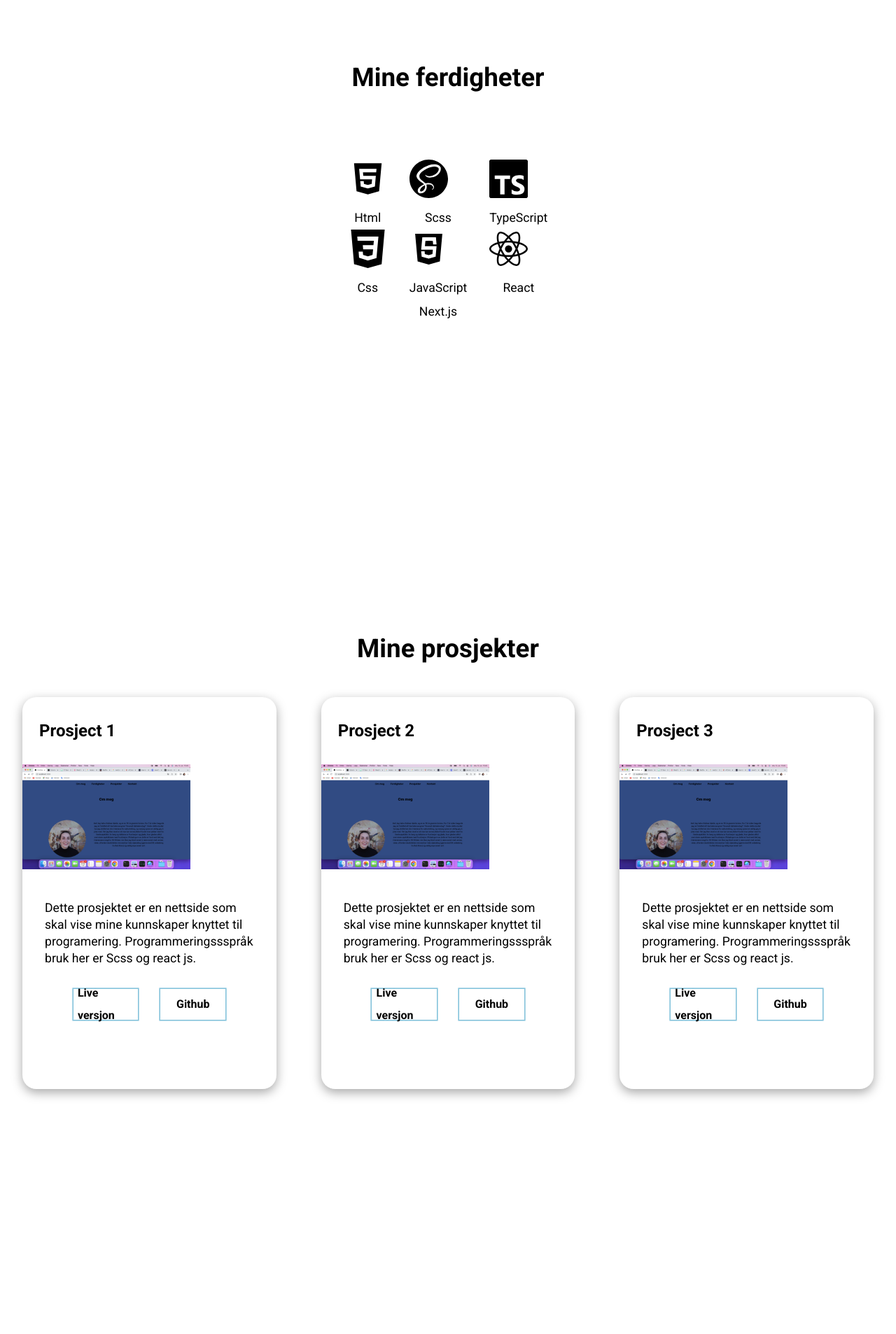
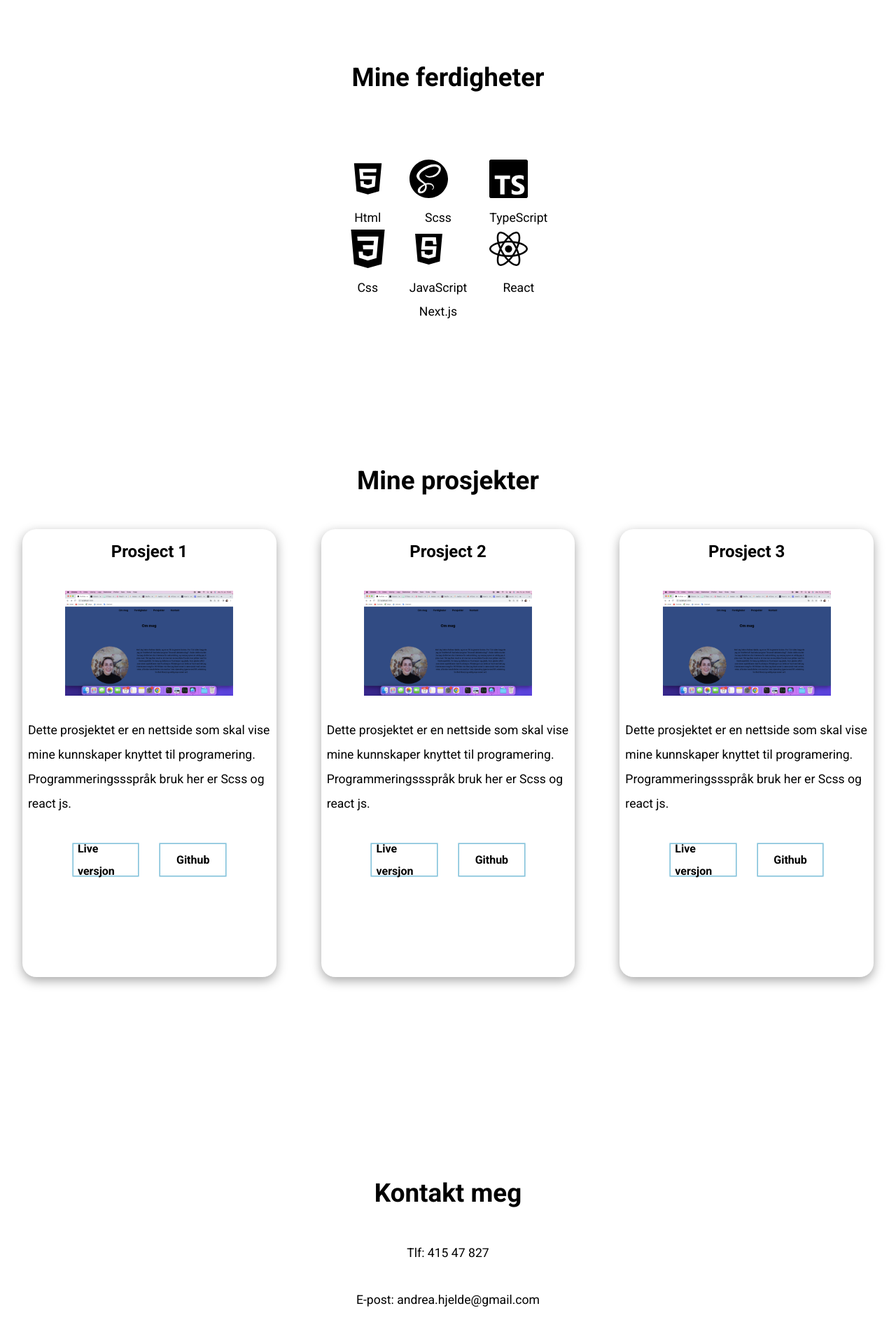
Before and after one commit to andreahjelde/portfolio, a React (Create React App) app: page / in a window 1280 px wide. Shown: the part 673-2579 px from the top of the page at 70% size. Built offline with nearby package versions, Linux system fonts and the light colour scheme.

Commit message:
fix responsive styling

```diff
--- a/src/App.js
+++ b/src/App.js
@@ -9,6 +9,7 @@ import ButtonToTop from "./components/ButtonToTop";
 import React, {useEffect, useState} from "react"
 import Navbar from "./components/sections/Navbar";
 import About from "./components/sections/About";
+
 
 
 
--- a/src/styles/Box.module.scss
+++ b/src/styles/Box.module.scss
@@ -10,4 +10,10 @@
 
 
 
+
+    @media screen and (min-width: map-get($breakpoints, tablet) ) {
+        height: 40rem;
+
+    }
+
 }
--- a/src/styles/Burger.module.scss
+++ b/src/styles/Burger.module.scss
@@ -7,7 +7,8 @@
     display: flex;
     justify-content: space-around;
     flex-flow: column nowrap;
-    z-index: 10;
+
+
 
 
     .burger{
--- a/src/styles/Button.module.scss
+++ b/src/styles/Button.module.scss
@@ -3,6 +3,7 @@
 
 
 .container{
+
     all:unset;
     width: 5rem;
     height: 2rem;
--- a/src/styles/sections/About.module.scss
+++ b/src/styles/sections/About.module.scss
@@ -7,18 +7,12 @@
     justify-content: center;
     align-items: center;
 
-    .title{
-        //color: black;
-        //padding-bottom: 2rem;
-        //padding-top: 10rem;
-    }
+
     .containerElements{
-        //justify-content: center;
-        //align-items: center;
         display: flex;
         flex-direction: column;
-        //justify-content: center;
         align-items: center;
+
         .imagePerson{
             width: 12rem;
             height: 12rem;
@@ -33,9 +27,6 @@
     }
 
     @media screen and (min-width: map-get($breakpoints, tablet) ) {
-        .title{
-            //padding-top: 2rem;
-        }
         .containerElements{
             .imagePerson{
             width: 15rem;
@@ -50,7 +41,6 @@
         .containerElements{
             display: flex;
             flex-direction: row;
-            //align-content: center;
             justify-content: center;
             gap: 4rem;
             margin-left: 2rem;
--- a/src/styles/sections/Contact.module.scss
+++ b/src/styles/sections/Contact.module.scss
@@ -12,7 +12,7 @@
     }
 
     @media screen and (min-width: map-get($breakpoints, tablet) ) {
-        padding-top: 20rem;
+        padding-top: 2rem;
 
     }
 
--- a/src/styles/sections/Navbar.module.scss
+++ b/src/styles/sections/Navbar.module.scss
@@ -1,7 +1,7 @@
 @import '../variables.scss';
 @import '../globals.scss';
 .navigation{
-  margin-top: 2rem;
+    margin-top: 2rem;
     width: 100%;
     height: 15vh;
 
@@ -21,16 +21,18 @@
             list-style-type: none;
             padding-right: 10px;
         }
-    }
 
+
+      }
+
+     .hamburger{
+          margin: 1rem;
+        }
 
     //hamburger-meny skal kun vises når skjermen er iphone,
     //ellers skal innholdet i menyen vises øverst på skjermen
     //(altså innholdet til ul)
 
-    .hamburger{
-        display: none;
-    }
 
     @media screen and (max-width: map-get($breakpoints, tablet) ) {
 
--- a/src/styles/sections/Projects.module.scss
+++ b/src/styles/sections/Projects.module.scss
@@ -4,26 +4,30 @@
 .mainContainer{
     padding-top: 10rem;
 
+
     .el{
         display: flex;
         flex-direction: column;
     }
+
     .containerEl{
 
-        .titleEl{
-            padding: 1.5rem;
-        }
+        padding: 2rem;
+        display: flex;
+        flex-direction: column;
+        align-items: center;
+        gap: 2rem;
+
+
 
         .bildeProsject{
             width:  12rem;
         }
 
-        .textEl{
-            padding: 2rem;
-            line-height: 1.5rem;
-        }
 
         .btn{
+
+            padding: .5rem;
             gap: 2rem;
             display: flex;
             justify-content: center;
@@ -33,7 +37,7 @@
 
 
 @media screen and (min-width: map-get($breakpoints, tablet) ) {
-            margin-bottom: 30rem;
+            margin-bottom: 5rem;
             padding-top: 6rem;
 
             .containerEl{
@@ -51,6 +55,7 @@
                 flex-direction: row;
             }
             .containerEl{
+                padding: .5rem;
                 .bildeProsject{
                     width:  15rem;
 
--- a/src/styles/sections/Skills.module.scss
+++ b/src/styles/sections/Skills.module.scss
@@ -62,7 +62,7 @@
     }
 
     @media screen and (min-width: map-get($breakpoints, laptop) ) {
-        height: 100vh;
+        height: 70vh;
         padding-top: 5rem;
 
 
```
Lines whose indentation alone changed are shown as unchanged.
